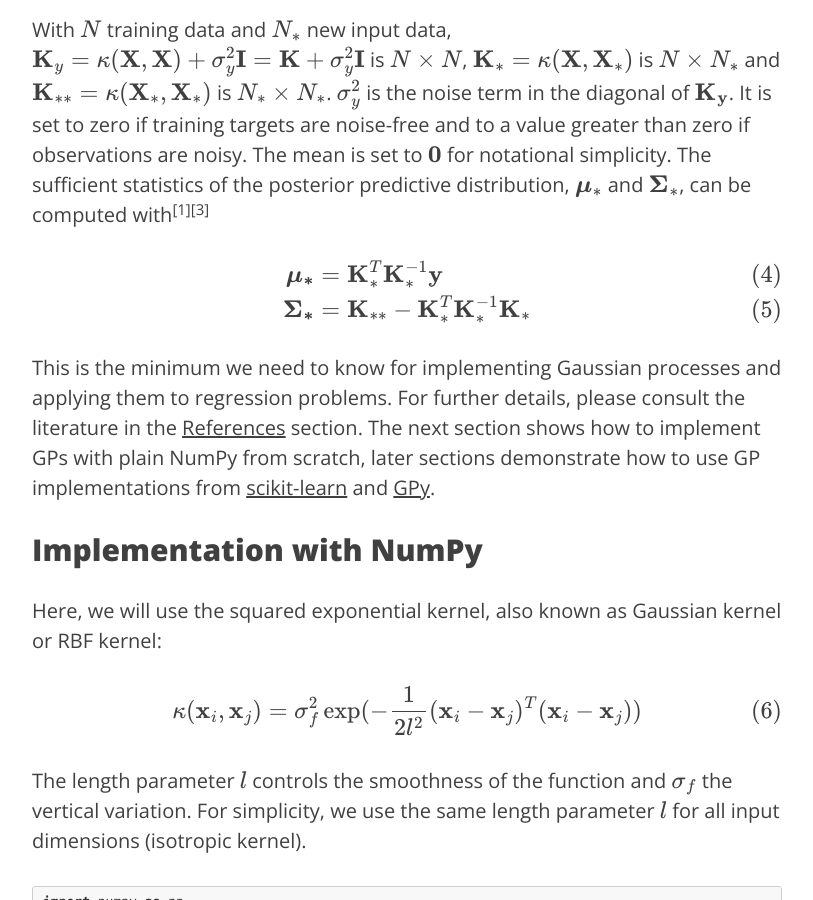
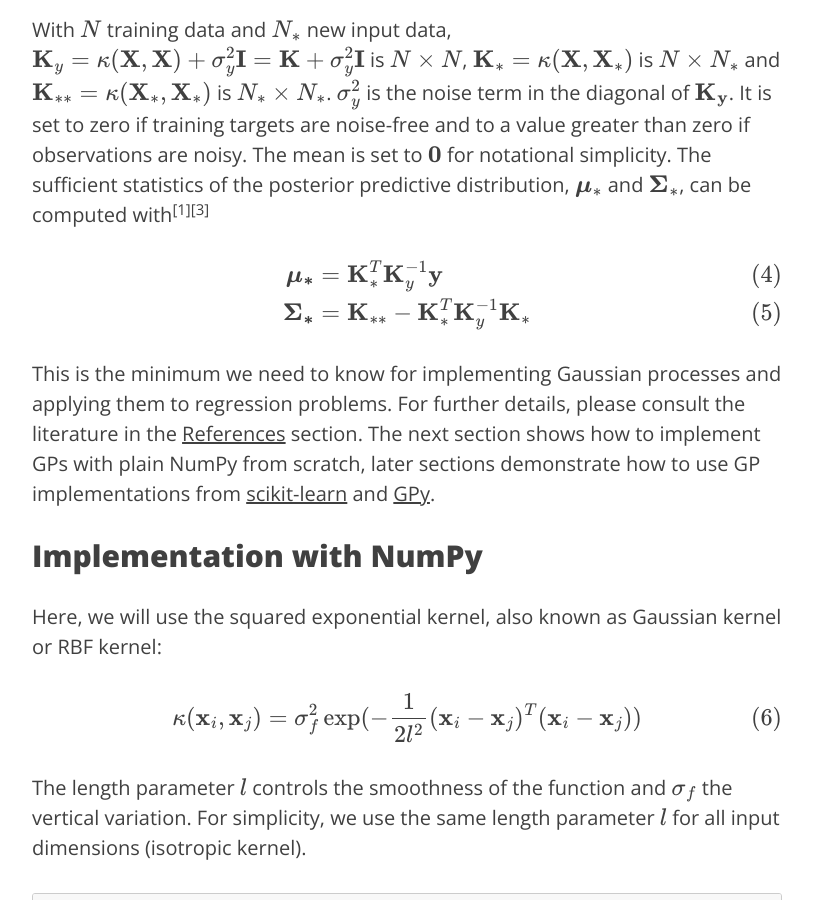
Before and after one commit to krasserm/krasserm.github.io, a Jekyll site: the page built from _posts/2018-03-19-gaussian-processes.md, in a window 1280 px wide and 900 px high, scrolled down 2558 px. Shown: the whole window, without its empty margins (233-1046 px from the left). Built offline with Jekyll 4.4.1, drawn with Linux system fonts in a browser that asks for light colours; formulas are drawn with MathJax 3; comment, search, counter and statistics services are not loaded.

Commit message:
Fix typo in equations 4 and 5

```diff
--- a/_posts/2018-03-19-gaussian-processes.md
+++ b/_posts/2018-03-19-gaussian-processes.md
@@ -51,8 +51,8 @@ With $N$ training data and $$N_*$$ new input data, $$\mathbf{K}_y = \kappa(\math
 
 $$
 \begin{align*}
-\boldsymbol{\mu_*} &= \mathbf{K}_*^T \mathbf{K}_*^{-1} \mathbf{y}\tag{4}\label{eq4} \\
-\boldsymbol{\Sigma_*} &= \mathbf{K}_{**} - \mathbf{K}_*^T \mathbf{K}_*^{-1} \mathbf{K}_*\tag{5}\label{eq5}
+\boldsymbol{\mu_*} &= \mathbf{K}_*^T \mathbf{K}_y^{-1} \mathbf{y}\tag{4}\label{eq4} \\
+\boldsymbol{\Sigma_*} &= \mathbf{K}_{**} - \mathbf{K}_*^T \mathbf{K}_y^{-1} \mathbf{K}_*\tag{5}\label{eq5}
 \end{align*}
 $$
 
```
